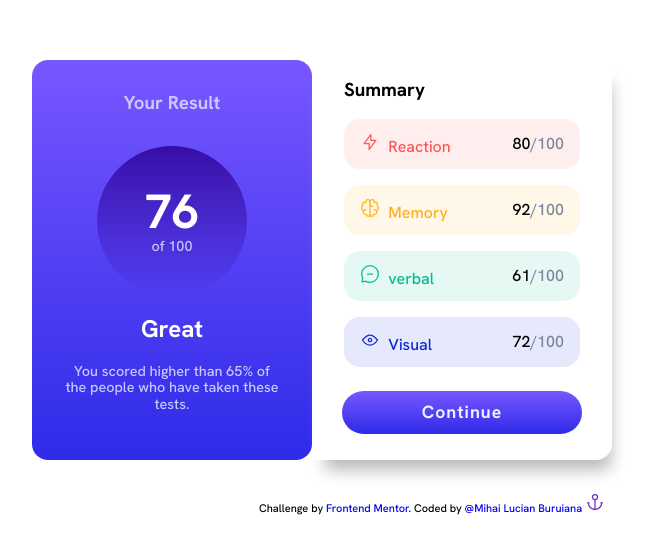
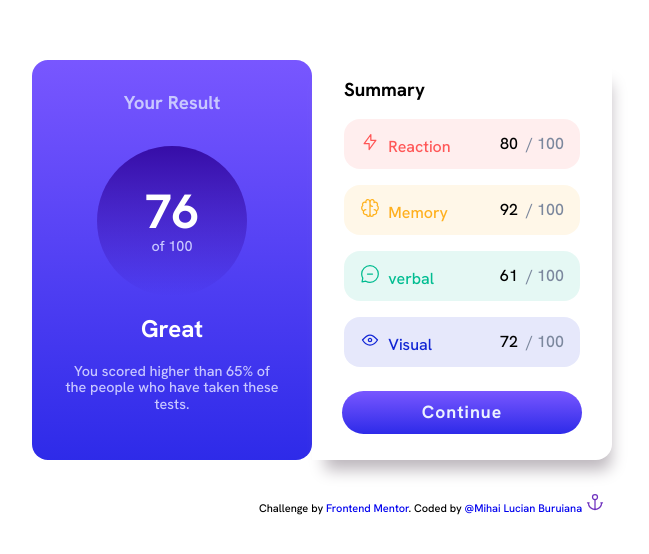
Before and after one commit to Mihaes/Results-summary-component, a plain HTML site: page index.html in a window 1280 px wide. Shown: the part 140-694 px from the top of the page, without its empty margins (208-857 px from the left). Drawn offline with Linux system fonts and the light colour scheme.

Commit message:
project finished

```diff
--- a/index.html
+++ b/index.html
@@ -54,20 +54,21 @@
 
 
 
-          <p class="skill"><img src="images/icon-reaction.svg">&nbsp;&nbsp;Reaction</p><p class="points">80<span>/100</span></p>
+          <p class="skill"><img src="images/icon-reaction.svg">&nbsp;&nbsp;Reaction</p><p class="points">80&nbsp;&nbsp;<span>/&nbsp;100</span></p>
         </div>
 
 
         <div class="flex memory align">
-          <p class="skill"><img src="images/icon-memory.svg">&nbsp;&nbsp;Memory</p><p class="points">92<span>/100</span></p>
+          <p class="skill"><img src="images/icon-memory.svg">&nbsp;&nbsp;Memory</p><p class="points">92&nbsp;&nbsp;<span>/&nbsp;100</span></p>
         </div>
         <div class="flex verbal align"">
-          <p class="skill"><img src="images/icon-verbal.svg">&nbsp;&nbsp;verbal</p><p class="points">61<span>/100</span></p>
+          <p class="skill"><img src="images/icon-verbal.svg">&nbsp;&nbsp;verbal</p><p class="points">61&nbsp;&nbsp;<span>/&nbsp;100</span></p>
         </div>
 
 
         <div class="flex visual align">
-          <p class="skill"><img src="images/icon-visual.svg">&nbsp;&nbsp;Visual</p><p class="points">72<span>/100</span></p>
+          <p class="skill"><img src="images/icon-visual.svg">&nbsp;&nbsp;Visual</p><p class="points">72&nbsp;&nbsp;<span>/&nbsp;100</span></p>
+
         </div>
 
         <button>Continue</button>
```
